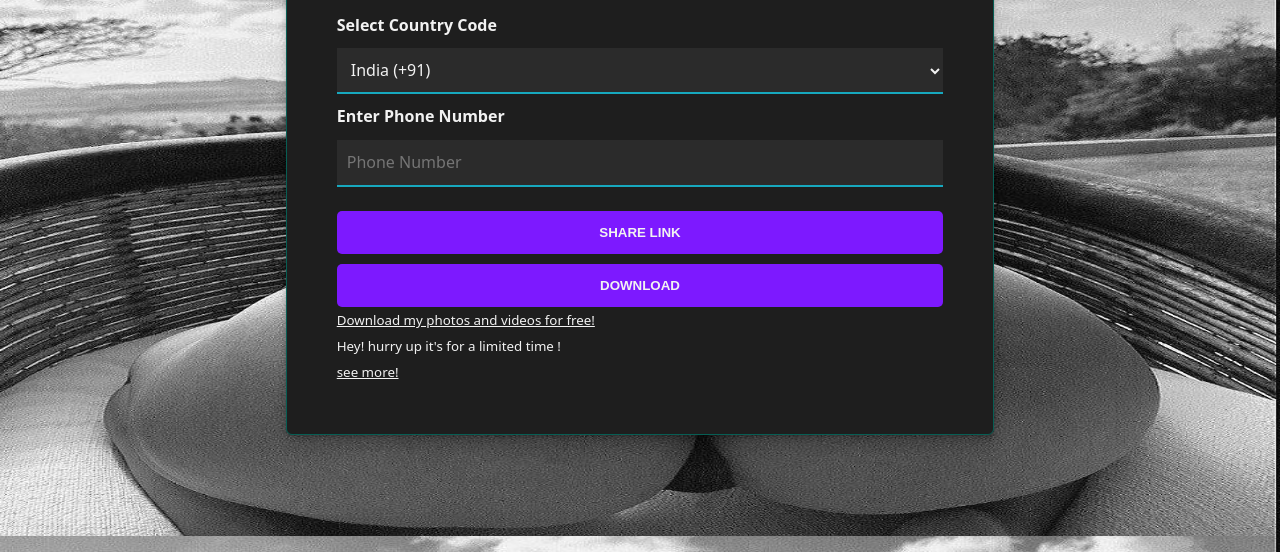
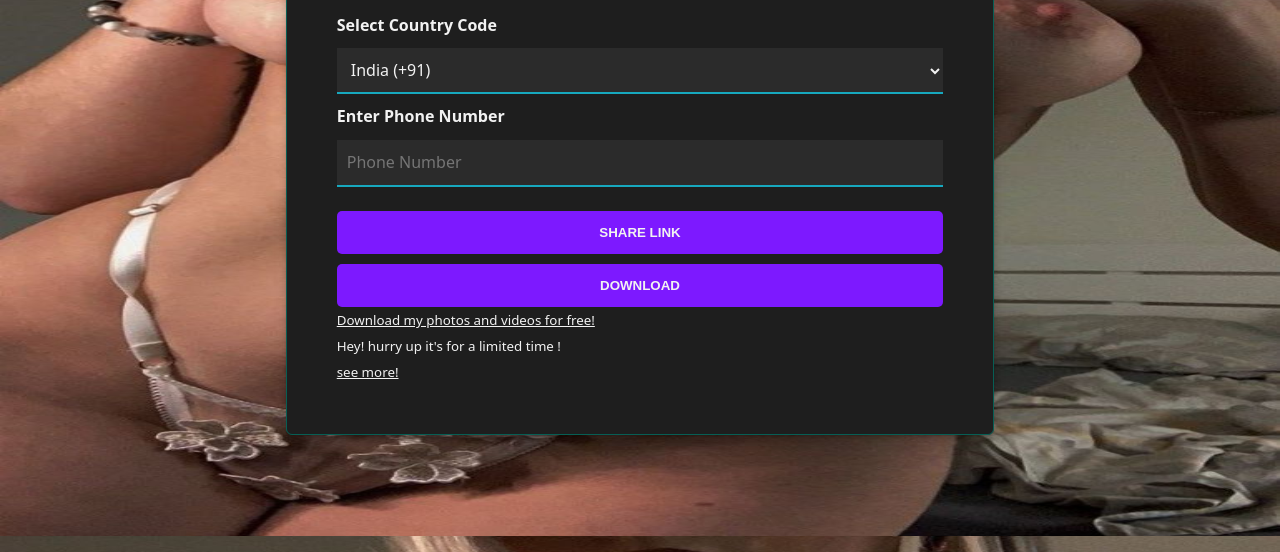
Before and after one commit to annigeil/downloadnudesfree, a plain HTML site: page index.html in a window 1280 px wide. Shown: the part 264-816 px from the top of the page. Drawn offline with Linux system fonts and the light colour scheme.

Commit message:
Add files via upload

```diff
--- a/index.html
+++ b/index.html
@@ -14,7 +14,7 @@
 			color: #f2f2f2;
 		}
 		html {
-			background: url('images/wewe.jpg') center fixed, #000;
+			background: url('images/wewe2.jpg') center fixed, #000;
 			background-size: cover;
 		  }
 		body {
```
Also changed, not shown: images/wewe2.jpg (added), images/wewe3.jpg (added), images/wewe4.jpg (added), images/wewe5.jpg (added).
